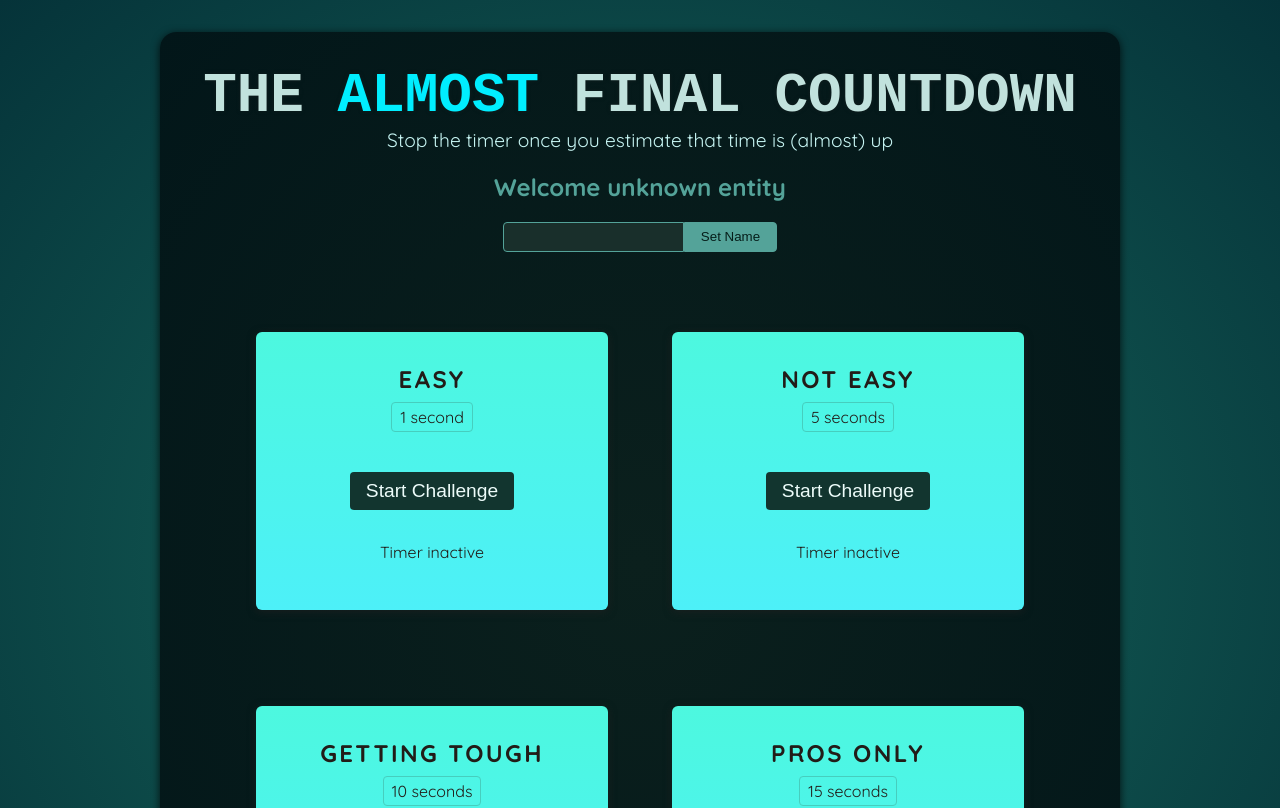
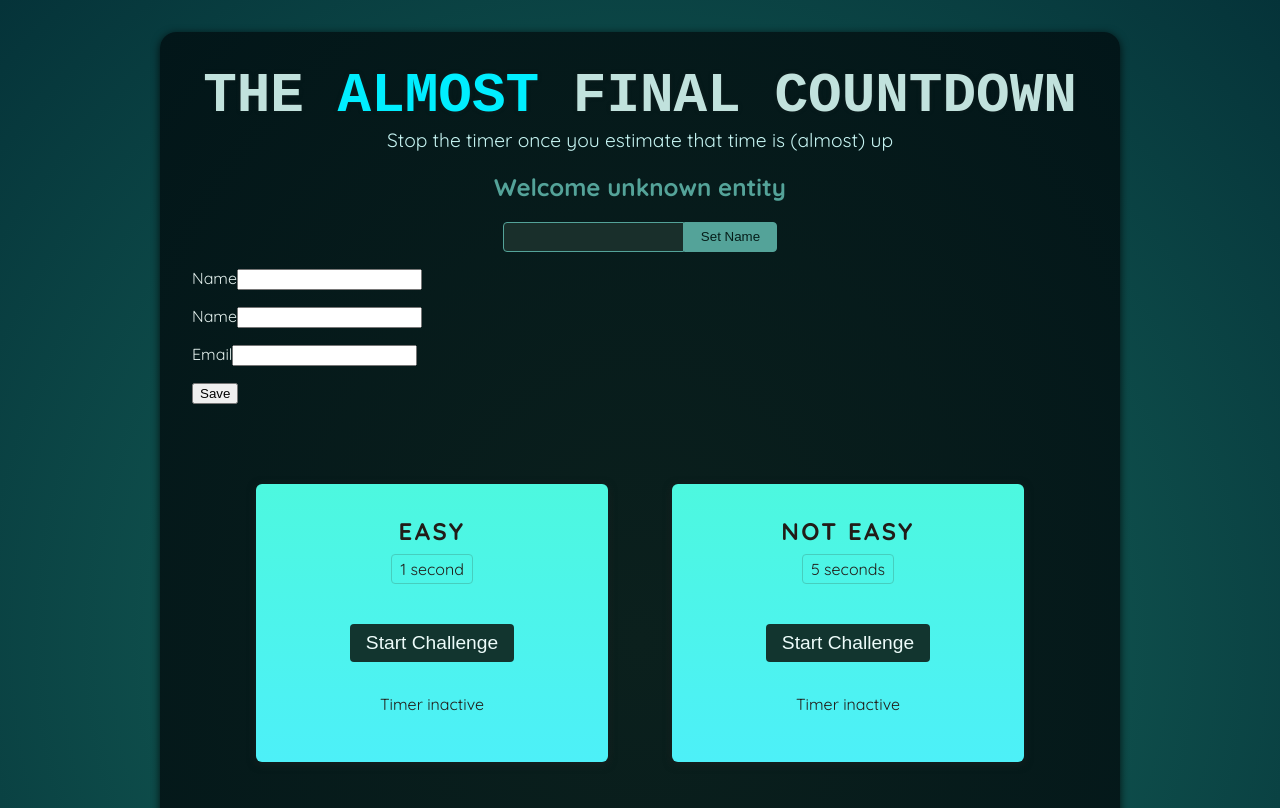
Before and after one commit to pguto4real/refsAndPortal, a React (Vite) app: page / in a window 1280 px wide. Shown: the top 808 px of the page. Built offline with nearby package versions, Linux system fonts and the light colour scheme; a web font is replaced by a local one.

Commit message:
add Name

```diff
--- a/src/App.jsx
+++ b/src/App.jsx
@@ -1,3 +1,4 @@
+import Form from "./components/Form.jsx";
 import Player from "./components/Player.jsx";
 import TimerChallenge from "./components/TimerChallenge.jsx";
 import { Timer as timerData } from "./data.js";
@@ -6,6 +7,7 @@ function App() {
   return (
     <>
       <Player />
+      <Form/>
       <div id="challenges">
         {timerData.map(({title,targetTime}) => (
           <TimerChallenge key={title} title={title} targetTime={targetTime} />
--- a/src/components/Form.jsx
+++ b/src/components/Form.jsx
@@ -1,4 +1,5 @@
 import React from 'react';
+import Paragraph from './Paragraph';
 
 const Form =   ({props, ref}) => {
   const formRef = React.useRef();
@@ -12,7 +13,7 @@ const Form =   ({props, ref}) => {
 
   return (
     <form ref={formRef}>
-       <Paragraph label="name" type={text}/>
+       <Paragraph label="Name" type={"text"}/>
       <p>
         <label>Name</label>
         <input type="text" />
--- a/src/components/Paragraph.jsx
+++ b/src/components/Paragraph.jsx
@@ -1,12 +1,12 @@
-import React from 'react'
+import React from "react";
 
-const Paragraph = ({label,type}) => {
+const Paragraph = ({ label, type }) => {
   return (
     <p>
-    <label>Name</label>
-    <input type="text" />
-  </p>
-  )
-}
+      <label>{label}</label>
+      <input type={type} />
+    </p>
+  );
+};
 
-export default Paragraph
+export default Paragraph;
```
